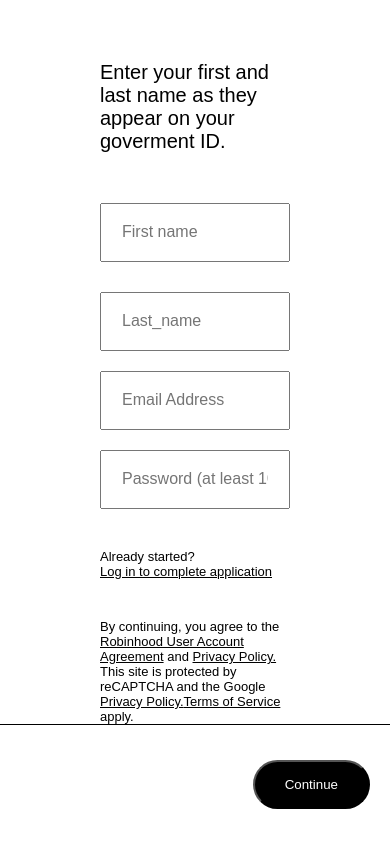
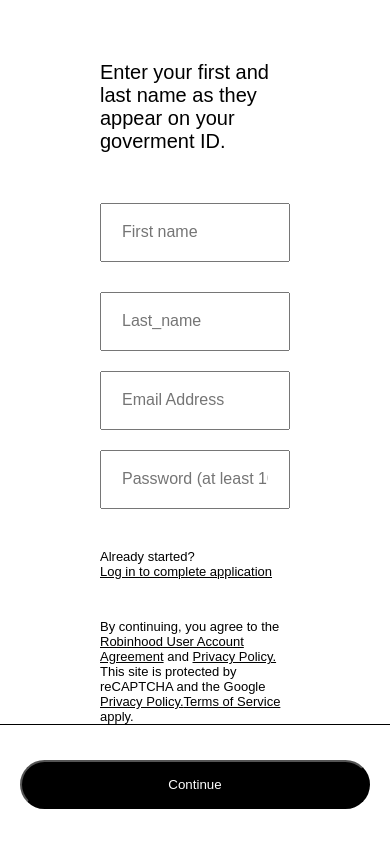
Before and after one commit to Eguonor28/create-your-login, a plain HTML site: page index.html in a window 390 px wide. Shown: the part 470-1314 px from the top of the page. Drawn offline with Linux system fonts and the light colour scheme.

Commit message:
button adjustment

```diff
--- a/style.css
+++ b/style.css
@@ -93,5 +93,12 @@ button {
     .leftside {
       background-image: none;
     }
+    .rightside_bottom_container {
+      justify-content: center;
+    }
+    button {
+      width: 100%;
+      max-width: 400px;
+    }
   }
 }
```
